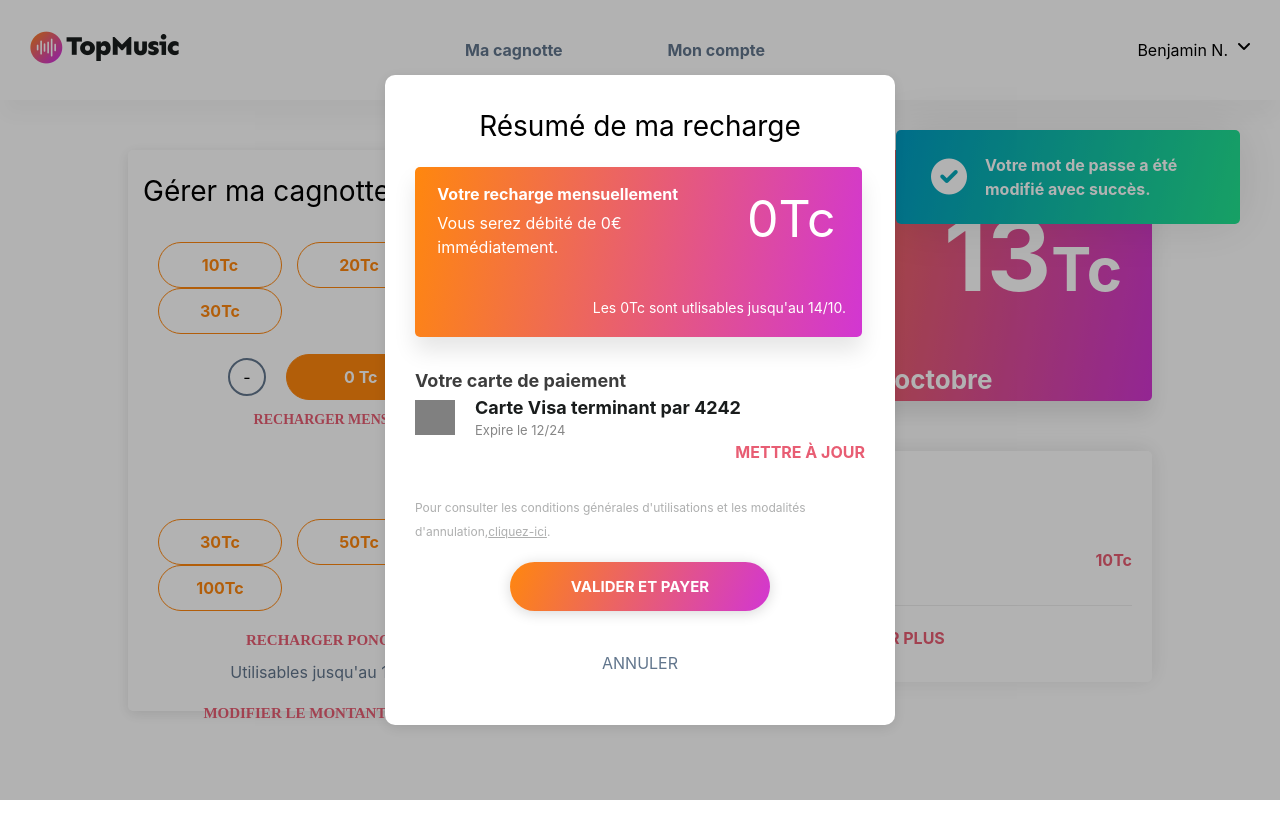
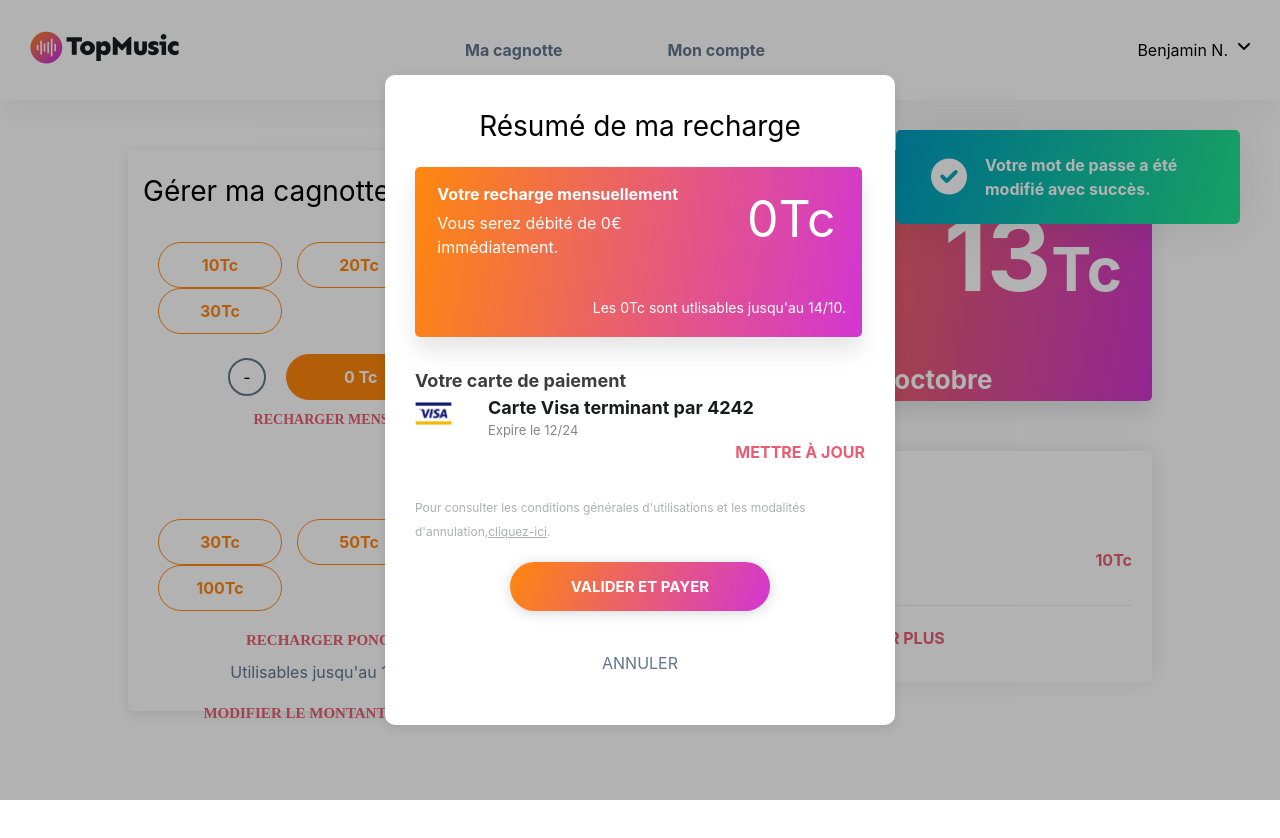
Before and after one commit to YevhenTiaka/TopMusic-Wallet, a Next.js app: page /cagnotte in a window 1280 px wide. Both pictures are taken after a click on the button "RECHARGER MENSUELLEMENT". Shown: the top 838 px of the page. Built offline with nearby package versions, Linux system fonts and the light colour scheme.

Commit message:
showing notification

```diff
--- a/src/components/rechargeModal.tsx
+++ b/src/components/rechargeModal.tsx
@@ -1,8 +1,8 @@
 import styles from 'styles/RechargeModal.module.scss';
+import { useState } from 'react';
 import { FC } from 'react';
-import Link from 'next/link';
 
-const RechargeModal: FC = ({ children, value, closeHandler }: any) => {
+const RechargeModal: FC = ({ children, value, closeHandler, handlerUpdated }: any) => {
   return (
     <>
       <h1 className={styles.modal_title}>Résumé de ma recharge</h1>
@@ -28,7 +28,7 @@ const RechargeModal: FC = ({ children, value, closeHandler }: any) => {
       </div>
       <span className={styles.modal_text}>Votre carte de paiement</span>
       <div className={styles.modal__card}>
-        <div className={styles.modal__card_img}></div>
+        <div className="card__img"></div>
         <ul className={styles.modal__card_list}>
           <li className={styles.modal__card_list_item}>Carte Visa terminant par 4242</li>
           <li className={styles.modal__card_list_item_exp}>Expire le 12/24</li>
@@ -40,11 +40,9 @@ const RechargeModal: FC = ({ children, value, closeHandler }: any) => {
         <u>cliquez-ici</u>.
       </span>
       <div className={styles.modal__rechargeBtns}>
-        <Link href="/cagnotte">
-          <a onClick={() => closeHandler(false)} className={styles.modal__rechargeBtns_valider}>
-            VALIDER ET PAYER
-          </a>
-        </Link>
+        <button onClick={() => handlerUpdated()} className={styles.modal__rechargeBtns_valider}>
+          VALIDER ET PAYER
+        </button>
 
         <button onClick={() => closeHandler()} className={styles.modal__rechargeBtns_annuler}>
           ANNULER
```
